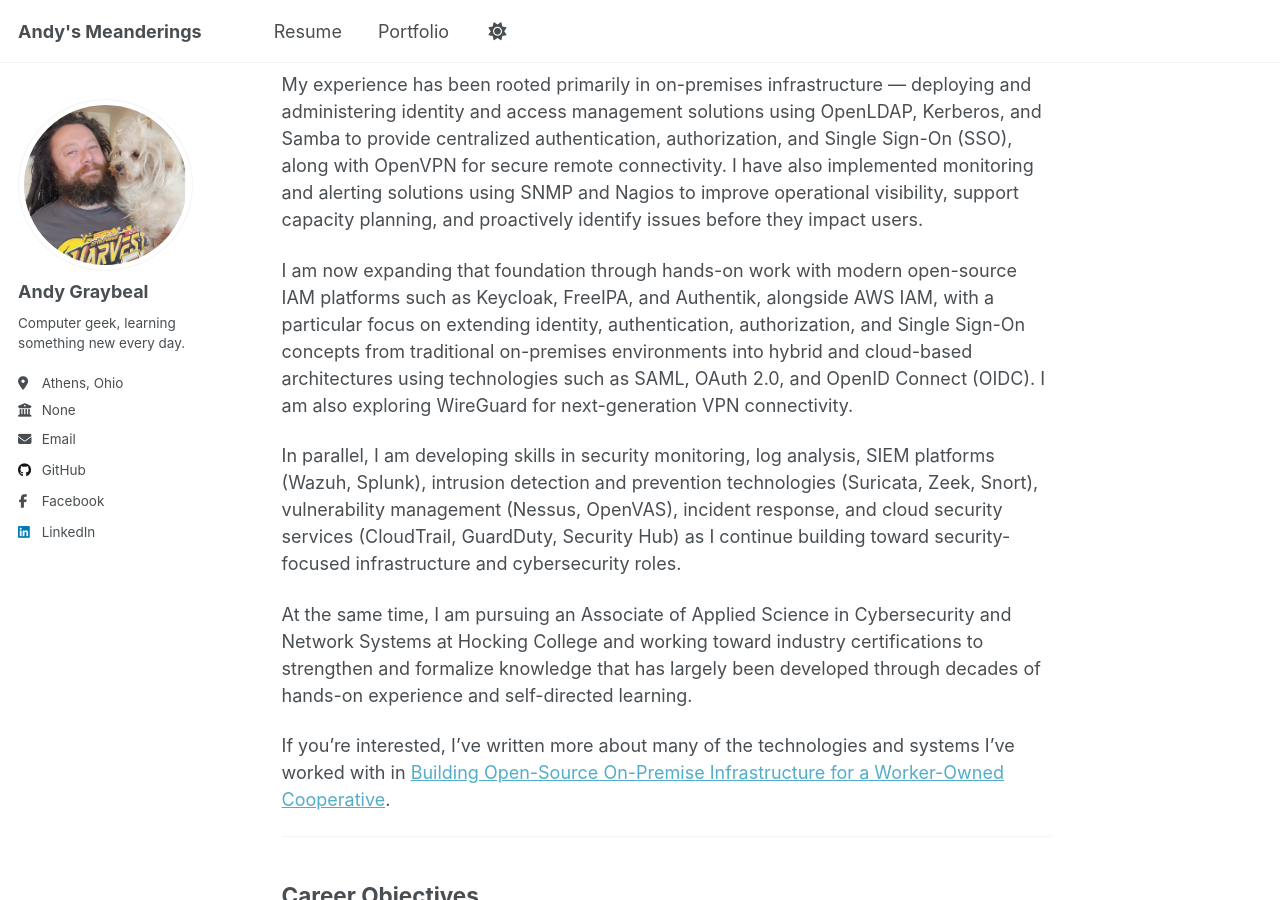
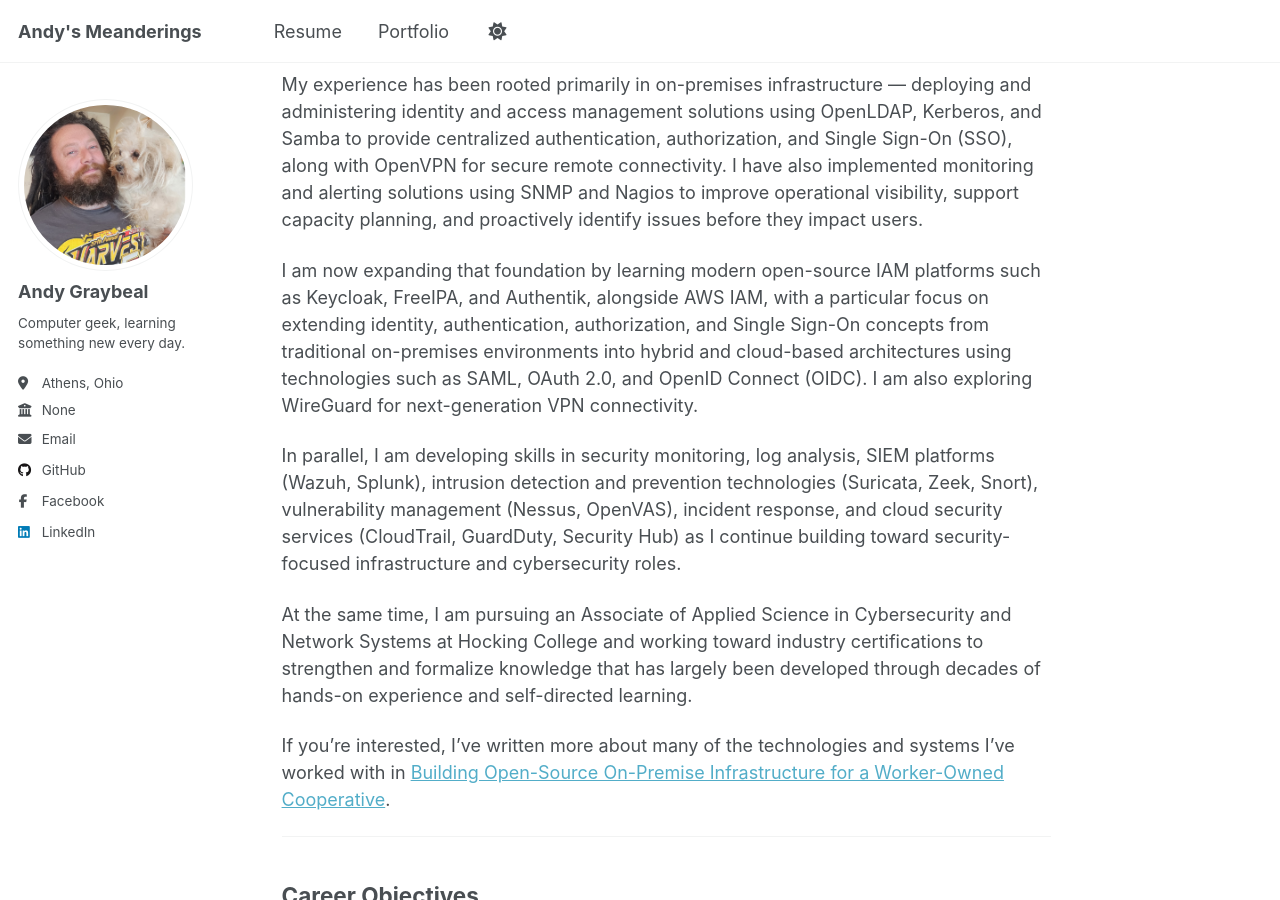
Before and after one commit to andy-graybeal/andy-graybeal.github.io, a Jekyll site: the page built from _pages/about.md, in a window 1280 px wide and 900 px high, scrolled down 321 px. Built offline with Jekyll 4.4.1, drawn with Linux system fonts in a browser that asks for light colours; a script that is not in the unit is left out.

Commit message:
Update about.md

```diff
--- a/_pages/about.md
+++ b/_pages/about.md
@@ -66,7 +66,7 @@ I help organizations build reliable, secure, and well-managed IT environments th
 
 My experience has been rooted primarily in on-premises infrastructure — deploying and administering identity and access management solutions using OpenLDAP, Kerberos, and Samba to provide centralized authentication, authorization, and Single Sign-On (SSO), along with OpenVPN for secure remote connectivity. I have also implemented monitoring and alerting solutions using SNMP and Nagios to improve operational visibility, support capacity planning, and proactively identify issues before they impact users.
 
-I am now expanding that foundation through hands-on work with modern open-source IAM platforms such as Keycloak, FreeIPA, and Authentik, alongside AWS IAM, with a particular focus on extending identity, authentication, authorization, and Single Sign-On concepts from traditional on-premises environments into hybrid and cloud-based architectures using technologies such as SAML, OAuth 2.0, and OpenID Connect (OIDC). I am also exploring WireGuard for next-generation VPN connectivity.
+I am now expanding that foundation by learning modern open-source IAM platforms such as Keycloak, FreeIPA, and Authentik, alongside AWS IAM, with a particular focus on extending identity, authentication, authorization, and Single Sign-On concepts from traditional on-premises environments into hybrid and cloud-based architectures using technologies such as SAML, OAuth 2.0, and OpenID Connect (OIDC). I am also exploring WireGuard for next-generation VPN connectivity.
 
 In parallel, I am developing skills in security monitoring, log analysis, SIEM platforms (Wazuh, Splunk), intrusion detection and prevention technologies (Suricata, Zeek, Snort), vulnerability management (Nessus, OpenVAS), incident response, and cloud security services (CloudTrail, GuardDuty, Security Hub) as I continue building toward security-focused infrastructure and cybersecurity roles.
 
```
